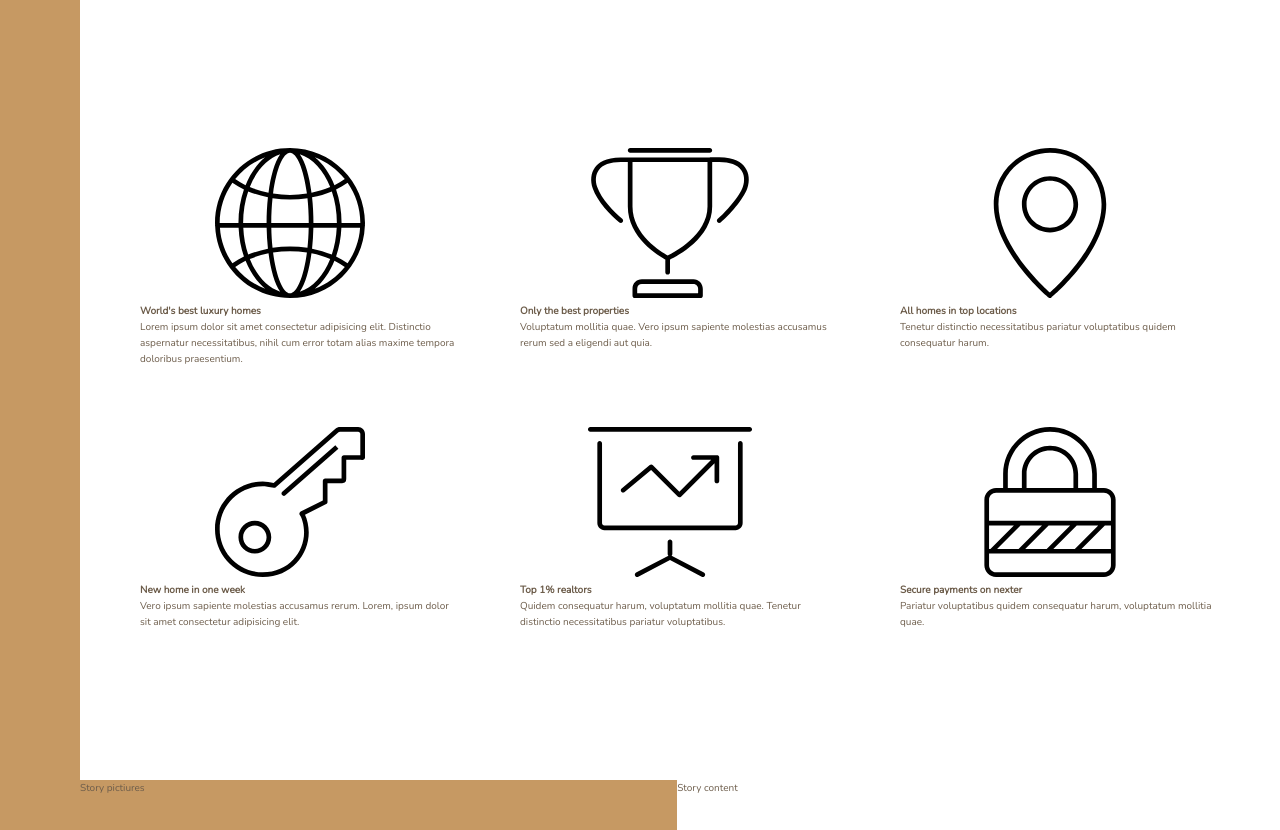
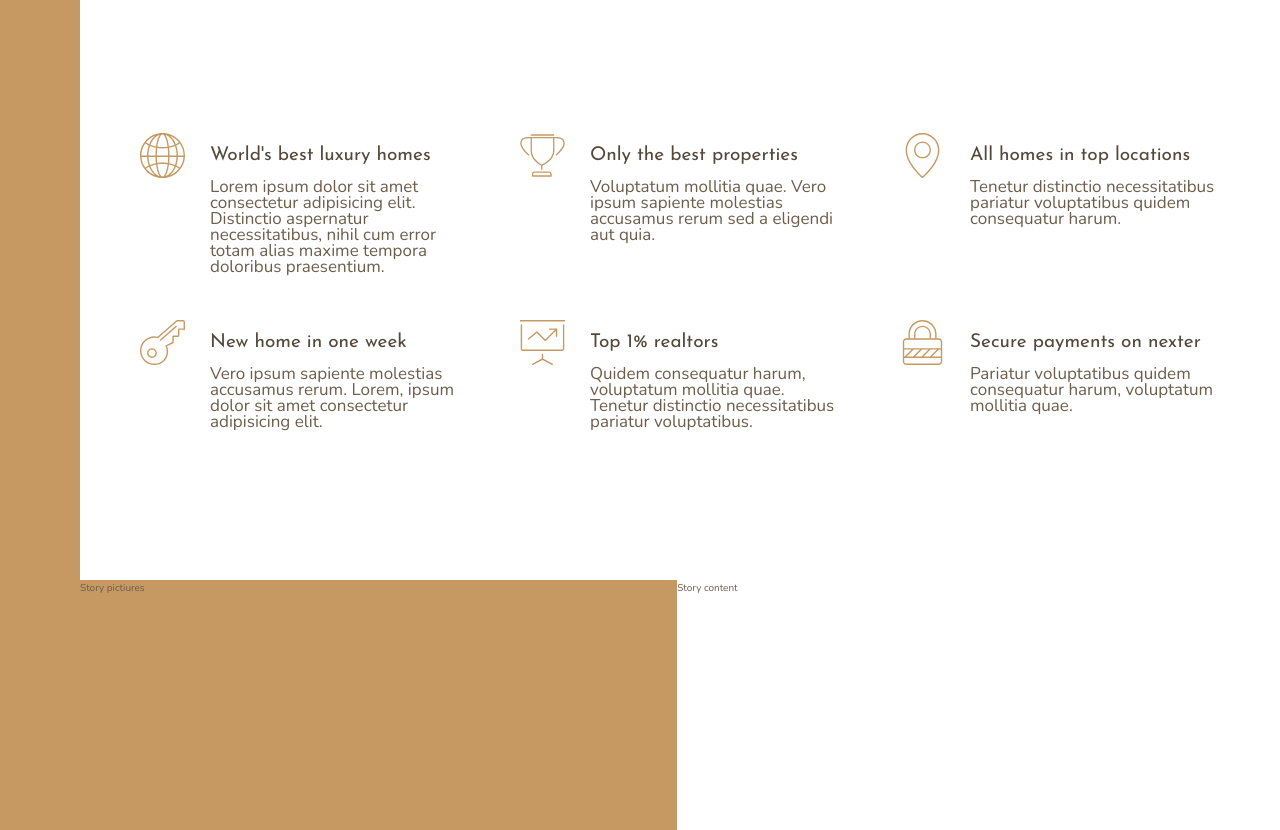
Before and after one commit to Canthar90/Nexter, a website: page index.html in a window 1280 px wide. Shown: the part 642-1472 px from the top of the page. Drawn offline with nearby package versions, Linux system fonts and the light colour scheme.

Commit message:
Finished styling of features section

```diff
--- a/index.html
+++ b/index.html
@@ -29,35 +29,35 @@
                 <svg class="feature__icon">
                     <use xlink:href="img/sprite.svg#icon-global"></use>
                 </svg>
-                <h4 class="heading-4">World's best luxury homes</h4>
+                <h4 class="heading-4 heading-4--dark">World's best luxury homes</h4>
                 <p class="feature__text">Lorem ipsum dolor sit amet consectetur adipisicing elit. Distinctio aspernatur necessitatibus, nihil cum error totam alias maxime tempora doloribus praesentium.</p>
             </div>
 
             <div class="feature"><svg class="feature__icon">
                 <use xlink:href="img/sprite.svg#icon-trophy"></use>
             </svg>
-            <h4 class="heading-4">Only the best properties</h4>
+            <h4 class="heading-4 heading-4--dark">Only the best properties</h4>
             <p class="feature__text">Voluptatum mollitia quae. Vero ipsum sapiente molestias accusamus rerum sed a eligendi aut quia.</p>
         </div>
 
             <div class="feature"><svg class="feature__icon">
                 <use xlink:href="img/sprite.svg#icon-map-pin"></use>
             </svg>
-            <h4 class="heading-4">All homes in top locations</h4>
+            <h4 class="heading-4 heading-4--dark">All homes in top locations</h4>
             <p class="feature__text"> Tenetur distinctio necessitatibus pariatur voluptatibus quidem consequatur harum.</p>
         </div>
 
             <div class="feature"><svg class="feature__icon">
                 <use xlink:href="img/sprite.svg#icon-key"></use>
             </svg>
-            <h4 class="heading-4">New home in one week</h4>
+            <h4 class="heading-4 heading-4--dark">New home in one week</h4>
             <p class="feature__text">Vero ipsum sapiente molestias accusamus rerum. Lorem, ipsum dolor sit amet consectetur adipisicing elit.</p>
         </div>
 
             <div class="feature"><svg class="feature__icon">
                 <use xlink:href="img/sprite.svg#icon-presentation"></use>
             </svg>
-            <h4 class="heading-4">Top 1% realtors</h4>
+            <h4 class="heading-4 heading-4--dark">Top 1% realtors</h4>
             <p class="feature__text">Quidem consequatur harum, voluptatum mollitia quae. Tenetur distinctio necessitatibus pariatur voluptatibus.
             </p>
         </div>
@@ -65,7 +65,7 @@
             <div class="feature"><svg class="feature__icon">
                 <use xlink:href="img/sprite.svg#icon-lock"></use>
             </svg>
-            <h4 class="heading-4">Secure payments on nexter</h4>
+            <h4 class="heading-4 heading-4--dark">Secure payments on nexter</h4>
             <p class="feature__text">Pariatur voluptatibus quidem consequatur harum, voluptatum mollitia quae.</p>
         </div>
 
--- a/sass/_features.scss
+++ b/sass/_features.scss
@@ -5,6 +5,28 @@
     margin: 15rem 0;
 
     display: grid;
-    grid-template-columns: repeat(3, 1fr);
+    // grid-template-columns: repeat(3, 1fr);
+    grid-template-columns: repeat(auto-fit, minmax(25rem, 1fr));
     gap: 6rem;
+    align-items: start;
 }
+
+.feature {
+    display: grid;
+
+    grid-template-columns: min-content 1fr;
+    row-gap: 1.5rem;
+    column-gap: 2.5rem;
+
+    &__icon{
+        fill: $color-primary;
+        width: 4.5rem;
+        height: 4.5rem;
+        grid-row: 1 / span 2;
+        transform: translateY(-1.5rem);
+    }
+
+    &__text {
+        font-size: 1.7rem;
+    }
+}
--- a/sass/_typography.scss
+++ b/sass/_typography.scss
@@ -0,0 +1,29 @@
+%heading    {
+    font-family: $font-display;
+    font-weight: 400;
+}
+
+.heading-1 {
+    @extend %heading;
+}
+
+.heading-2 {
+    @extend %heading;
+}
+
+.heading-3 {
+    @extend %heading;
+}
+
+.heading-4 {
+    @extend %heading;
+    font-size: 1.9rem;
+
+    &--light {
+        color: $color-grey-light-1;
+    }
+
+    &--dark {
+        color: $color-grey-dark-1;
+    }
+}
```
Also changed, not shown: css/style.css.
